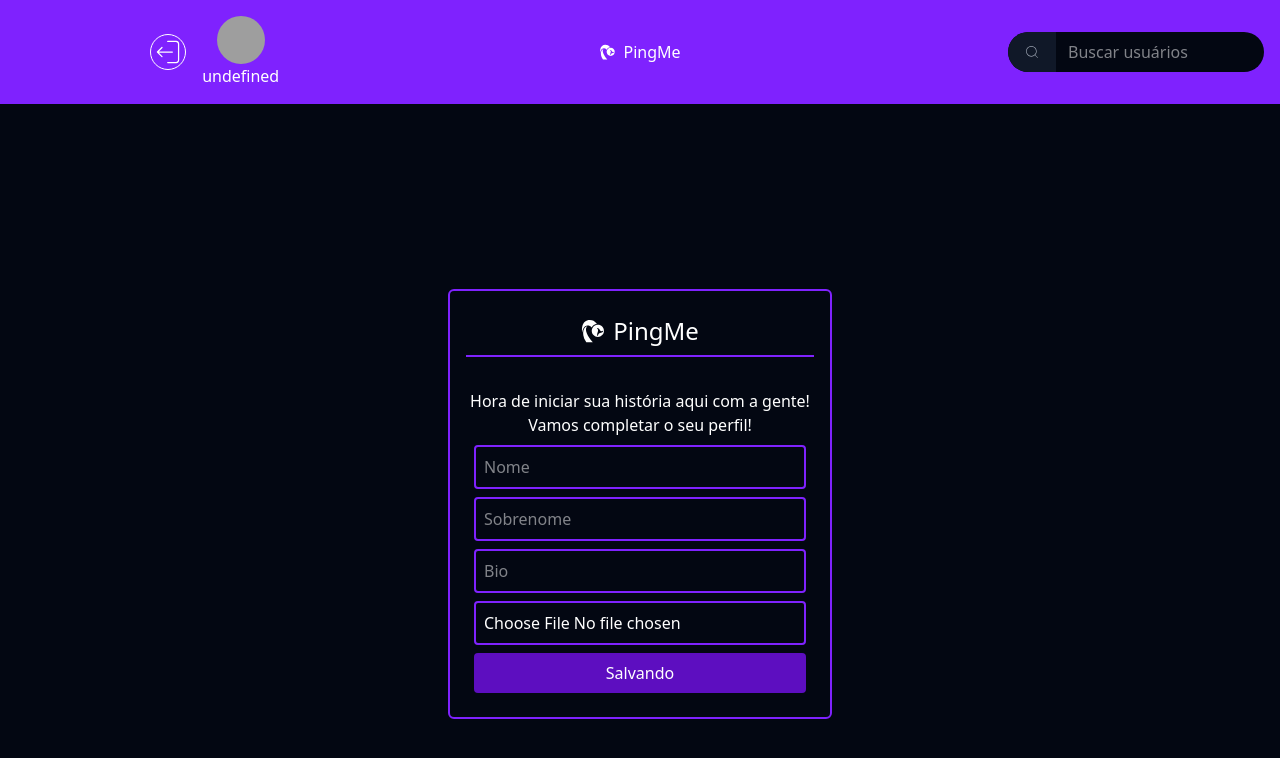
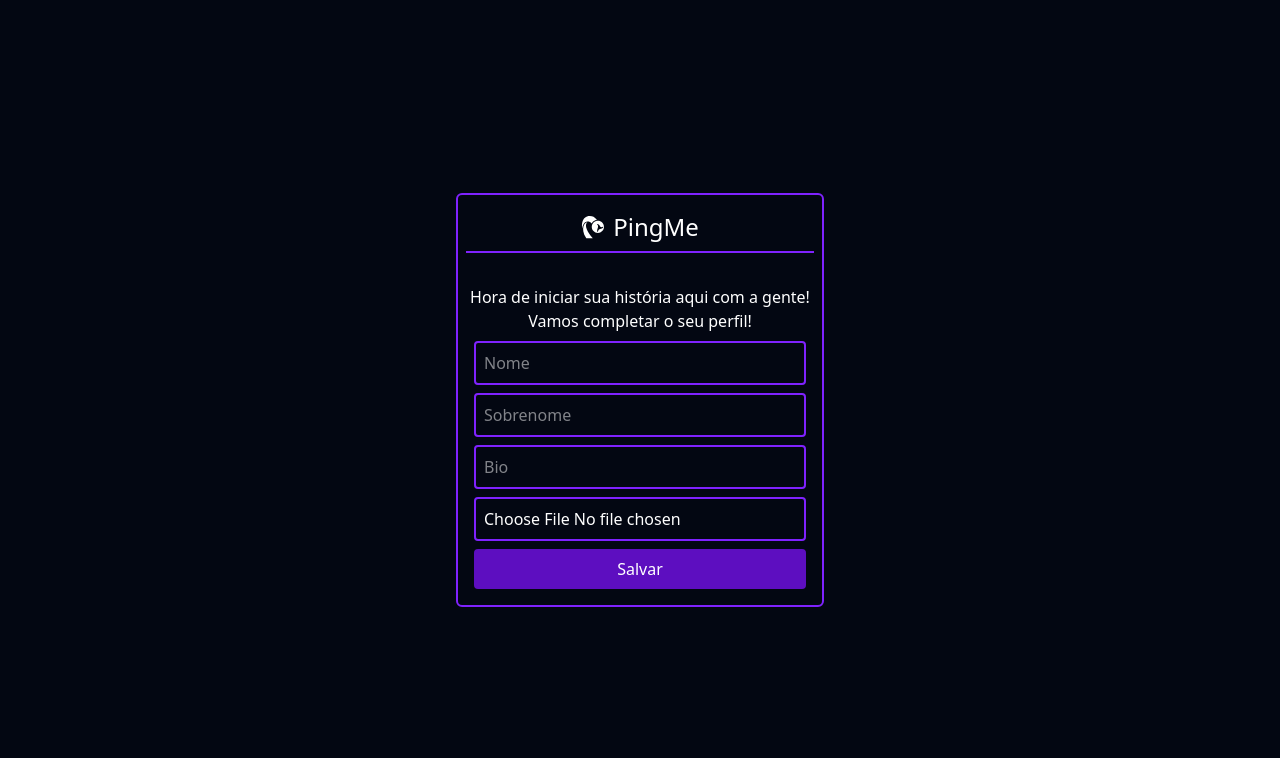
Before and after one commit to Phillipml/pingMe, a Next.js app in the folder frontend/: page /complete-profile in a window 1280 px wide. Shown: the top 758 px of the page. Built offline with nearby package versions, Linux system fonts and the light colour scheme; no server answers; grey boxes are pictures that could not be loaded.

Commit message:
complete-profile page

```diff
--- a/frontend/app/complete-profile/page.tsx
+++ b/frontend/app/complete-profile/page.tsx
@@ -37,7 +37,7 @@ export default function CompleteProfile() {
   }
   return (
     <CenterContainer className="grid justify-center">
-      <div className="w-full max-w-md border-2 border-violet-600 rounded-md p-4">
+      <div className="w-full max-w-md border-2 border-violet-600 rounded-md p-2">
         <Logo className="text-2xl mx-auto justify-center border-b-2 border-violet-600 pb-2 mb-8 mt-2" />
         <h2 className="text-center">
           Hora de iniciar sua história aqui com a gente!
@@ -70,7 +70,7 @@ export default function CompleteProfile() {
           {error && <div className="text-red-500 text-sm mb-4">{error}</div>}
 
           <Button type="submit" disabled={isLoading} loading={isLoading}>
-            Salvando
+            Salvar
           </Button>
         </Form>
       </div>
--- a/frontend/components/layout/Header.tsx
+++ b/frontend/components/layout/Header.tsx
@@ -32,7 +32,12 @@ export default function Header() {
       alert(err?.data?.error || err?.data?.message || 'Erro ao fazer logout')
     }
   }
-  const HIDDEN_HEADER_ROUTES = ['/login', '/register', '/user-created'] as const
+  const HIDDEN_HEADER_ROUTES = [
+    '/login',
+    '/register',
+    '/user-created',
+    '/complete-profile'
+  ] as const
   const hideHeader = HIDDEN_HEADER_ROUTES.some(
     (route) => pathname === route || pathname.startsWith(route + '/')
   )
```
